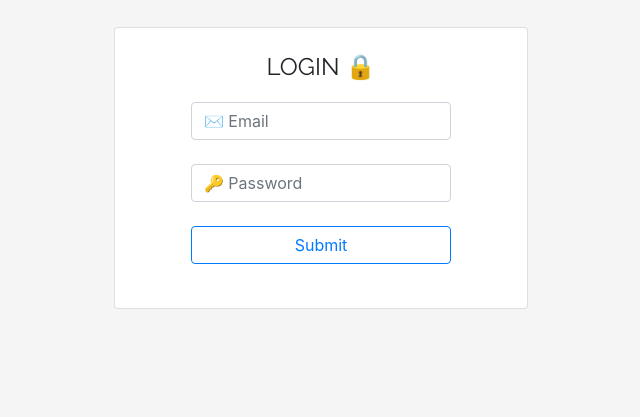
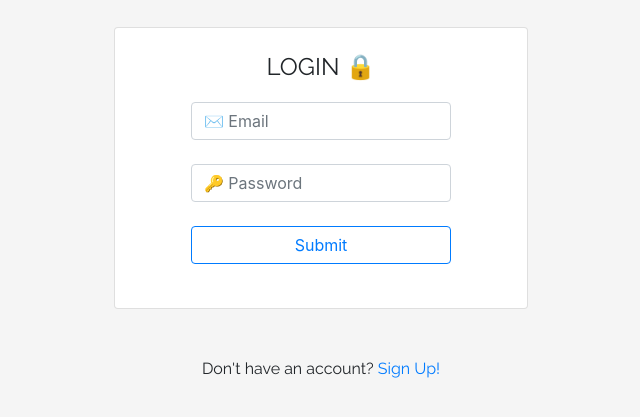
Before and after one commit to RayanH99/DesktopSchoolApp, an Electron app: page studyingassistant/pages/loginPage.html in a window 800 px wide. Shown: the part 69-486 px from the top of the page, without its empty margins (79-719 px from the left). Drawn offline with nearby package versions, Linux system fonts and the light colour scheme.

Commit message:
added signup link to login page

```diff
--- a/studyingassistant/pages/loginPage.html
+++ b/studyingassistant/pages/loginPage.html
@@ -27,6 +27,8 @@
                 </form>
             </div>
         </div>
+        <br></br>
+        <p>Don't have an account? <a href="#">Sign Up!</a></p>
     </div>
 
     <!--javascript files for bootstrap-->
```
